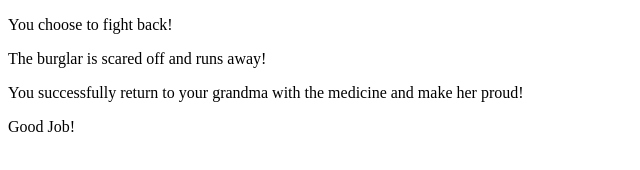
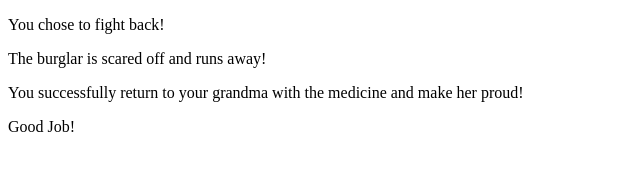
Before and after one commit to ClaireKoenigs/CIS195-Week-2-Practice, a plain HTML site: page fight1.html in a window 1280 px wide. Shown: the full height of the page, 0-640 px from the left. Drawn offline with Linux system fonts and the light colour scheme.

Commit message:
practice

```diff
--- a/fight1.html
+++ b/fight1.html
@@ -1,6 +1,6 @@
 <!DOCTYPE html>
 <html>
-<p>You choose to fight back!</p>
+<p>You chose to fight back!</p>
 <p>The burglar is scared off and runs away!</p>
 <p>You successfully return to your grandma with the medicine and make her proud!</p>
 <p>Good Job!</p>
```
Also changed, not shown: index.html (+2 -1 lines).
